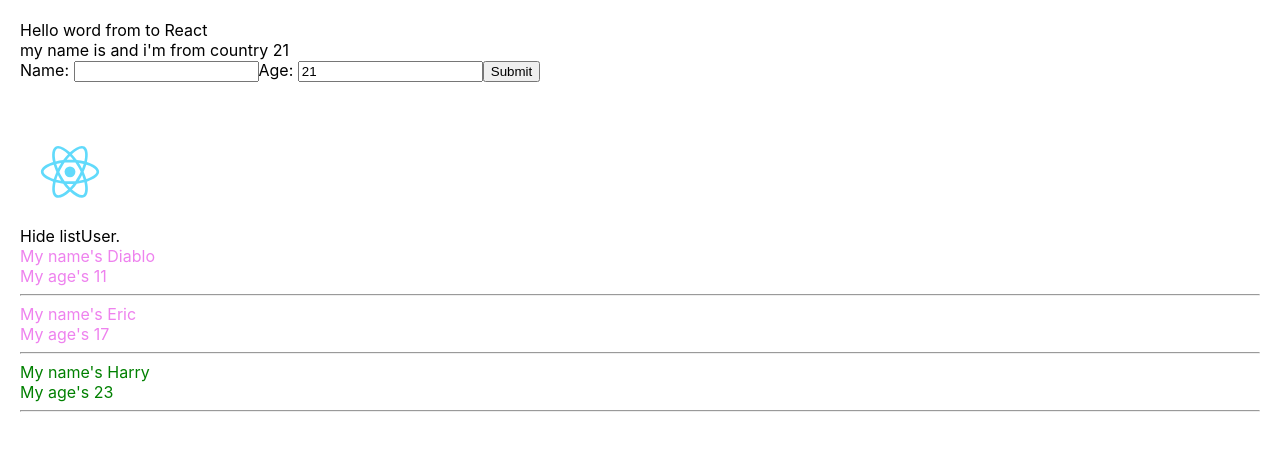
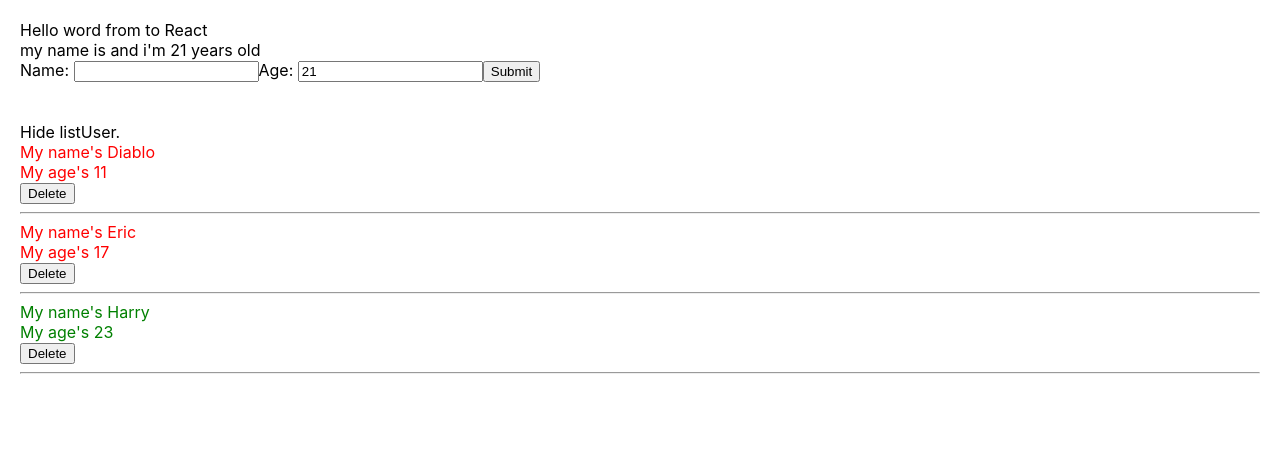
Before and after one commit to ghostdev11/react_hook_beginners, a React (Create React App) app: page / in a window 1280 px wide. Shown: the top 450 px of the page. Built offline with nearby package versions, Linux system fonts and the light colour scheme.

Commit message:
dalete data with filter

```diff
--- a/src/components/AddUserInfor.js
+++ b/src/components/AddUserInfor.js
@@ -3,9 +3,9 @@ import MyComponents from "./MyComponents";
 
 class AddUserInfor extends React.Component {
   state = {
-    name: '',
+    name: "",
     age: 21,
-    address: '',
+    address: "",
   };
   handlerOnChangeInput = (event) => {
     // setState thuộc tính name của state{}.
@@ -24,16 +24,16 @@ class AddUserInfor extends React.Component {
     event.preventDefault();
     // console.log(this.state);
     this.props.handlerAddUser({
-      id: (Math.floor(Math.random() * 100) + 1 + '-random'),
+      id: Math.floor(Math.random() * 100) + 1 + "-random",
       name: this.state.name,
-      age: this.state.age
+      age: this.state.age,
     });
     // khi gọi hàm để thực thi thì có dấu () ngc lại than chiếu thì không có dấu ().
   };
   render() {
     return (
       <div>
-        my name is {this.state.name} and i'm from country {this.state.age}
+        my name is {this.state.name} and i'm {this.state.age} years old
         <form onSubmit={(event) => this.handlerOnSubmit(event)}>
           <label>Name: </label>
           <input
--- a/src/components/DisplayInfor.js
+++ b/src/components/DisplayInfor.js
@@ -1,6 +1,6 @@
 import React from "react";
-import './DisplayInfor.scss';
-import logo from './../logo.svg';
+import "./DisplayInfor.scss";
+import logo from "./../logo.svg";
 
 class DisplayInfor extends React.Component {
   state = {
@@ -16,7 +16,7 @@ class DisplayInfor extends React.Component {
     // console.log(listUsers);
     return (
       <div className="display-infor-container">
-        <img src={logo}/>
+        {/* <img src={logo}/> */}
         <div>
           <span
             onClick={() => {
@@ -29,17 +29,26 @@ class DisplayInfor extends React.Component {
           </span>
         </div>
         {this.state.isShowListUser && (
-          <div>
-            {listUsers.map((user) => {
+          <>
+            {listUsers.map((user, index) => {
               return (
                 <div key={user.id} className={+user.age > 18 ? "green" : "red"}>
-                  <div>My name's {user.name}</div>
-                  <div>My age's {user.age}</div>
+                  <div>
+                    <div>My name's {user.name}</div>
+                    <div>My age's {user.age}</div>
+                  </div>
+                  <div>
+                    <button
+                      onClick={() => this.props.handlerDeleteUser(user.id)}
+                    >
+                      Delete
+                    </button>
+                  </div>
                   <hr />
                 </div>
               );
             })}
-          </div>
+          </>
         )}
       </div>
     );
--- a/src/components/DisplayInfor.scss
+++ b/src/components/DisplayInfor.scss
@@ -1,6 +1,6 @@
 .display-infor-container{
   .red{
-    color:violet;
+    color:red;
   }
 
   .green{
--- a/src/components/MyComponents.js
+++ b/src/components/MyComponents.js
@@ -1,10 +1,13 @@
 // class components
 // hook components
-import { eventWrapper } from "@testing-library/user-event/dist/utils";
+import {
+  eventWrapper,
+  isLabelWithInternallyDisabledControl,
+} from "@testing-library/user-event/dist/utils";
 import React from "react";
 import AddUserInfor from "./AddUserInfor";
 import DisplayInfor from "./DisplayInfor";
-import './DisplayInfor.scss';
+import "./DisplayInfor.scss";
 class MyComponents extends React.Component {
   state = {
     listUsers: [
@@ -15,17 +18,28 @@ class MyComponents extends React.Component {
   };
 
   handlerAddUser = (userObj) => {
-    console.log('>>>check data from parent:', userObj)
+   // console.log(">>>check data from parent:", userObj);
     this.setState({
-      listUsers: [userObj, ...this.state.listUsers]
+      listUsers: [userObj, ...this.state.listUsers],
+    });
+  };
+
+  handlerDeleteUser = (userId)=> {
+    let listUserClone = [...this.state.listUsers];
+    listUserClone = listUserClone.filter((item) => item.id !== userId);
+    this.setState({
+      listUsers : listUserClone
     })
-  };
+  }
   render() {
     return (
       <div>
         <AddUserInfor handlerAddUser={this.handlerAddUser} />
         <br /> <br />
-        <DisplayInfor listUsers={this.state.listUsers} />
+        <DisplayInfor
+          listUsers={this.state.listUsers}
+          handlerDeleteUser = {this.handlerDeleteUser}
+        />
       </div>
     );
   }
```
